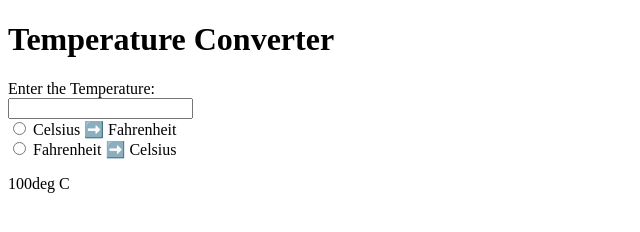
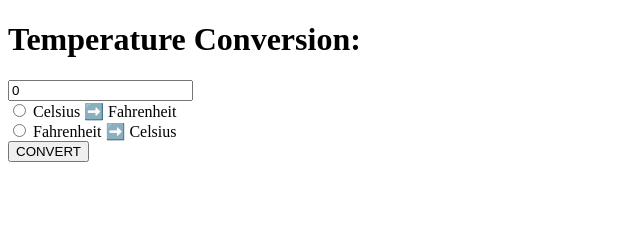
Before and after one commit to valampz/Web-Temp-Converter, a plain HTML site: page index.html in a window 1280 px wide. Shown: the whole page, without its empty margins (0-640 px from the left). Drawn offline with Linux system fonts and the light colour scheme.

Commit message:
Fix index.html

```diff
--- a/index.html
+++ b/index.html
@@ -3,22 +3,28 @@
 <head>
     <meta charset="UTF-8">
     <meta name="viewport" content="width=device-width, initial-scale=1.0">
-    <title>Convert Temp</title>
+    <link rel="stylesheet" href="style.css">
+    <title>Temp Conversion</title>
 </head>
 <body>
+
     <form>
-        <h1>Temperature Converter</h1>
+        <h1>Temperature Conversion:</h1>
+        <input type="number" id="textBox" value="0">
+        <br>
 
-        <label for="inputNum">Enter the Temperature:</label><br>
-        <input type="number" id="inputNum">
-        <br>
-        <input type="radio" id="toFahrenheit" name="tempType">
+        <input type="radio" id="toFahrenheit" name="unit">
         <label for="toFahrenheit">Celsius ➡️ Fahrenheit</label>
         <br>
-        <input type="radio" id="toCelsius" name="tempType">
+        <input type="radio" id="toCelsius" name="unit">
         <label for="toCelsius">Fahrenheit ➡️ Celsius</label>
+        <br>
 
-        <p id="result">100deg C</p>
+        <button type="button" onclick="convert()">CONVERT</button>
+        <p id="result"></Select></p>
     </form>
+
+
+    <script src="script.js"></script>
 </body>
 </html>
```
